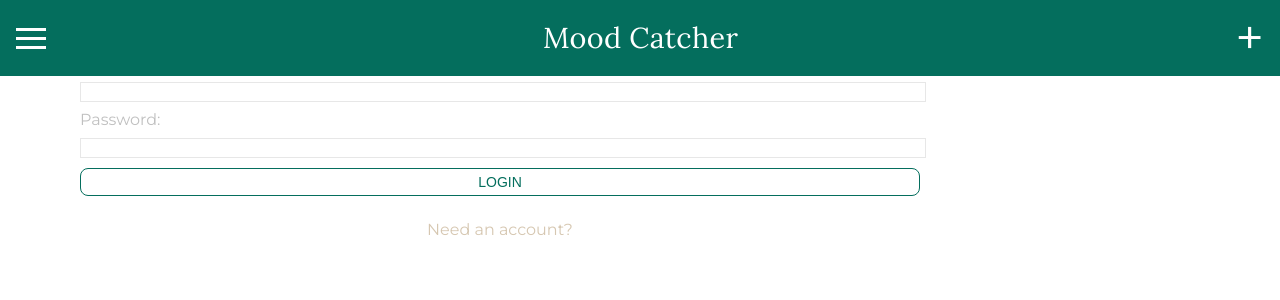
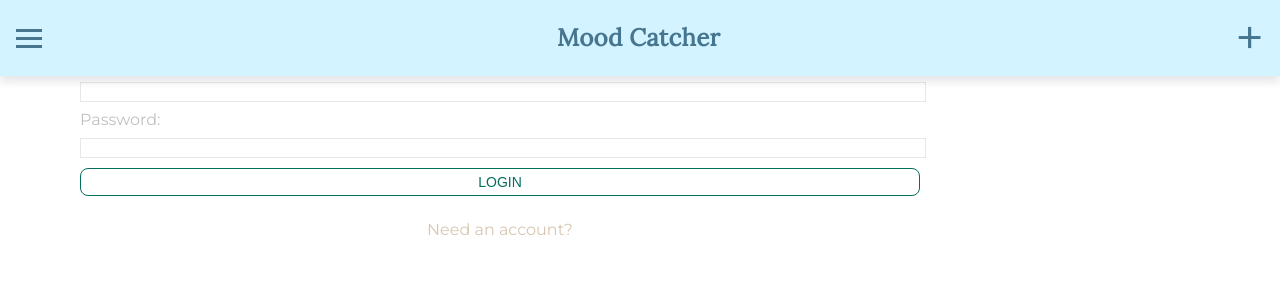
Before and after one commit to Euniceem/Mood-Journal, a React (Create React App) app: page /login in a window 1280 px wide. Shown: the top 300 px of the page. Built offline with nearby package versions, Linux system fonts and the light colour scheme.

Commit message:
:lipstick: Header style overhaul

```diff
--- a/sass/config.scss
+++ b/sass/config.scss
@@ -13,7 +13,7 @@ $bad: #93D3D6;
 $awful: #B893D6;
 
 $main-color: #D2F3FF;
-$font-color: #5A5D5F;
+$font-color: rgb(70, 117, 144);
 
 $color-save-1: rgb(140, 15, 61);
 $color-save-2: rgb(14, 142, 121);
@@ -27,6 +27,7 @@ $font-hover-1: rgb(4, 110, 93);
 $font-active-1: rgb(172, 255, 241);
 
 $background-color-white: white;
+$background-off-white: whitesmoke;
 $background-color-1: rgb(14, 142, 121);
 $background-hover-1: rgb(4, 110, 93);
 $background-color-2: rgb(209, 245, 238);
@@ -46,6 +47,7 @@ $border-hover-1: rgb(4, 110, 93);
 $shadow-color-1: rgba(52, 167, 147, 0.6);
 $shadow-color-2: rgba(36, 98, 93, 0.3);
 $shadow-color-gray: rgba(0, 20, 20, 0.18);
+$shadow-color-header: rgba(0, 18, 36, 0.1);
 
 $component-drop-shadow: 0px 0.3rem 0;
 $component-light-shadow: 0px 0.4rem 0.5rem 0;
--- a/src/components/Header/Header.scss
+++ b/src/components/Header/Header.scss
@@ -5,9 +5,10 @@ display: flex;
 justify-content: space-between;
 align-items: center;
 width: 100%;
-background-color: $background-color-3;
-color: white;
+background-color: $main-color;
+color: $font-color;
 font-family: $font-family;
+box-shadow: $component-light-shadow $shadow-color-header;
 overflow: hidden;
 position: fixed;
 z-index: 1;
@@ -16,10 +17,10 @@ z-index: 1;
     margin-left: $margin-standard / 2;
 
     .line{
-      width: 30px;
+      width: 26px;
       height: 3px;
-      background-color: white;
-      margin: 6px 0;
+      background-color: $font-color;
+      margin: 5px 0;
     }
   }
 
@@ -115,17 +116,19 @@ z-index: 1;
 
   .main-title {
     font-family: $title-font;
-    font-size: 1.8rem;
+    font-weight: bold;
+    font-size: 1.5rem;
     letter-spacing: 0.02rem;
   }
 
   .link{
+    display: flex;
+    flex-direction: column;
+    font-size: 0.9rem;
+    color: $font-color;
+    text-decoration: none;
     margin-top: 5px;
     margin-bottom: 5px;
-    text-decoration: none;
-    color: white;
-    display: flex;
-    flex-direction: column;
     padding: $pad-standard / 2 0 $pad-standard / 2 0;
   }
 
--- a/src/containers/MoodEntry/MoodEntry.scss
+++ b/src/containers/MoodEntry/MoodEntry.scss
@@ -4,7 +4,7 @@
 .component-mood-entry {
   width: 100%;
   height: fit-content;
-  // padding-top: $margin-standard * 3;
+  background-color: $background-off-white;
   margin-bottom: $margin-standard / 2;
   font-family: $primary-font, $font-type;
 
```
